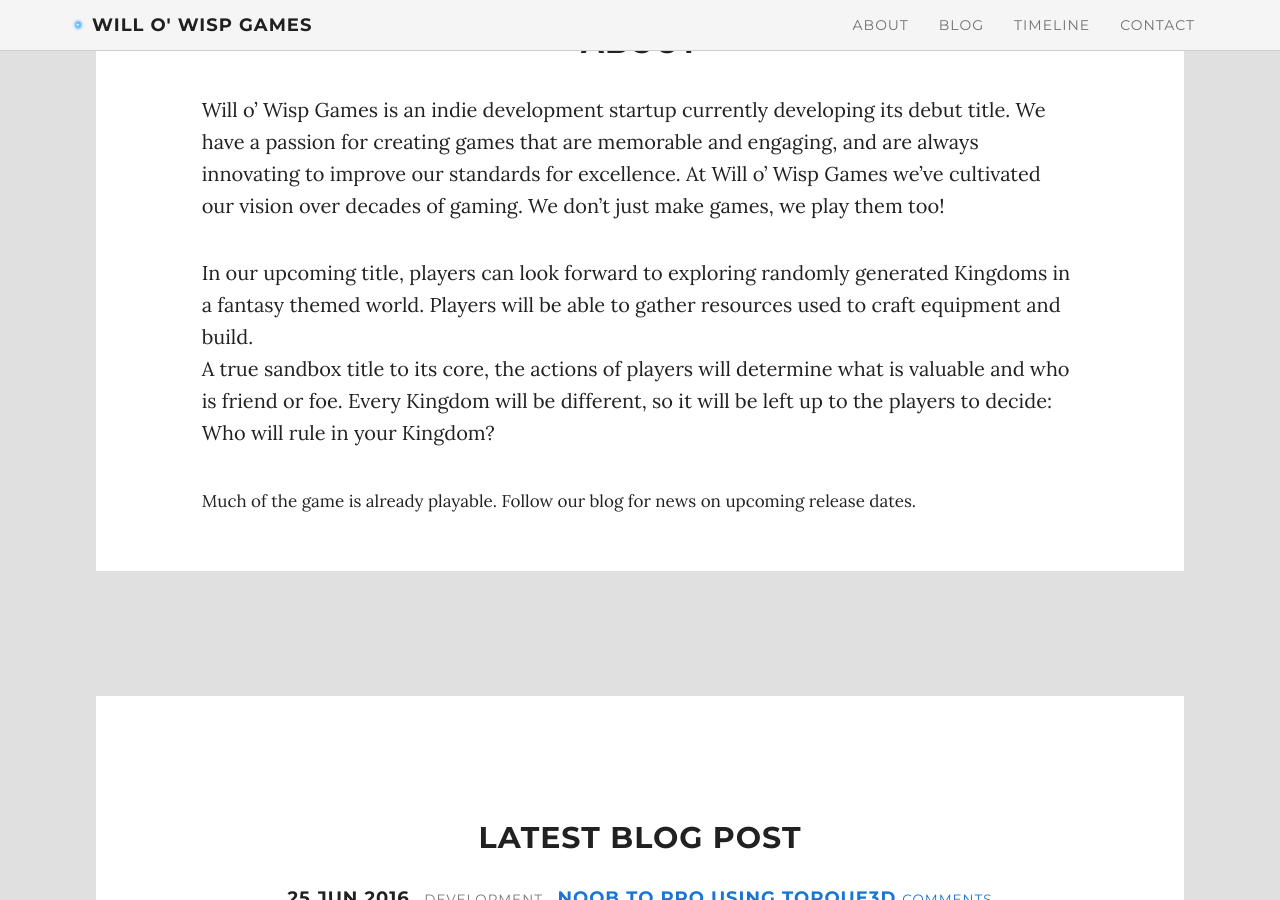
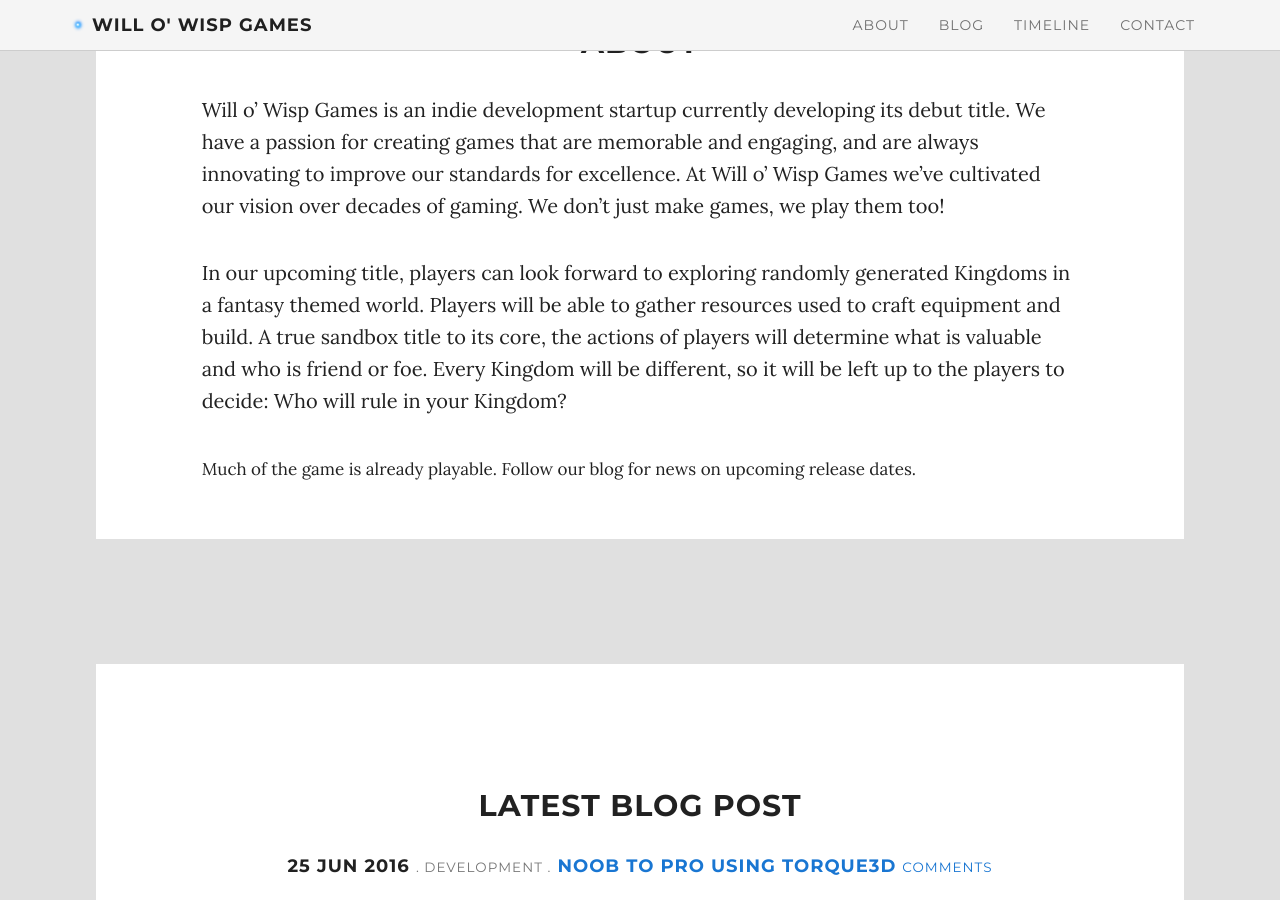
Before and after one commit to WilloWispGames/WilloWispGames.github.io, a Jekyll site: the page built from index.html, in a window 1280 px wide and 900 px high, scrolled down 1124 px. Built offline with Jekyll 4.4.1, drawn with Linux system fonts in a browser that asks for light colours; nearby versions of some CDN libraries; comment, search, counter and statistics services are not loaded.

Commit message:
Removed line breaks

```diff
--- a/about.html
+++ b/about.html
@@ -7,7 +7,7 @@
 
 Will o' Wisp Games is an indie development startup currently developing its debut title. We have a passion for creating games that are memorable and engaging, and are always innovating to improve our standards for excellence. At Will o' Wisp Games we've cultivated our vision over decades of gaming. We don't just make games, we play them too!
 
-In our upcoming title, players can look forward to exploring randomly generated Kingdoms in a fantasy themed world. Players will be able to gather resources used to craft equipment and build.<br>A true sandbox title to its core, the actions of players will determine what is valuable and who is friend or foe. Every Kingdom will be different, so it will be left up to the players to decide: <br>Who will rule in your Kingdom?
+In our upcoming title, players can look forward to exploring randomly generated Kingdoms in a fantasy themed world. Players will be able to gather resources used to craft equipment and build. A true sandbox title to its core, the actions of players will determine what is valuable and who is friend or foe. Every Kingdom will be different, so it will be left up to the players to decide: Who will rule in your Kingdom?
 
 <small>
 Much of the game is already playable. Follow our blog for news on upcoming release dates.
```
